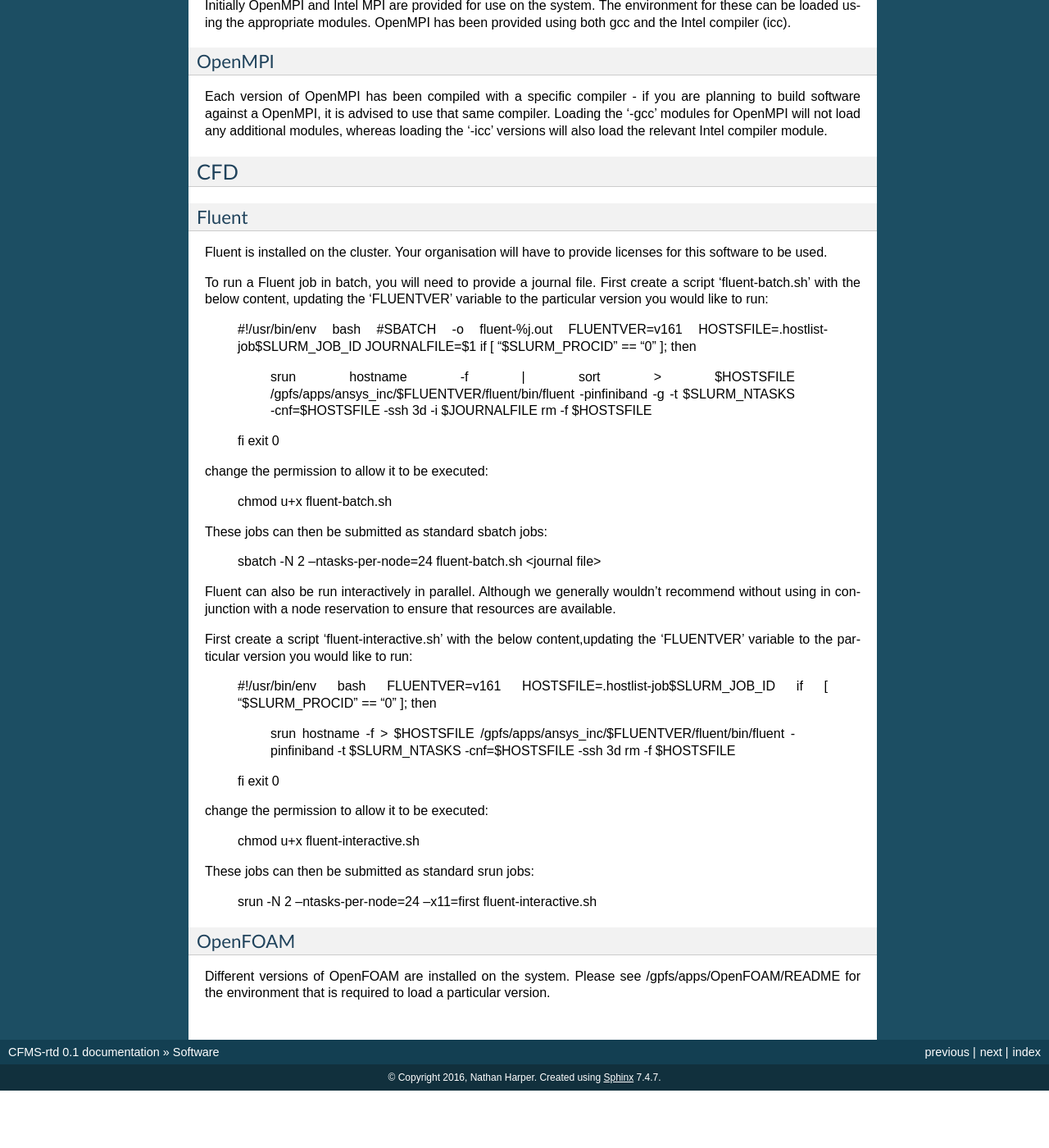
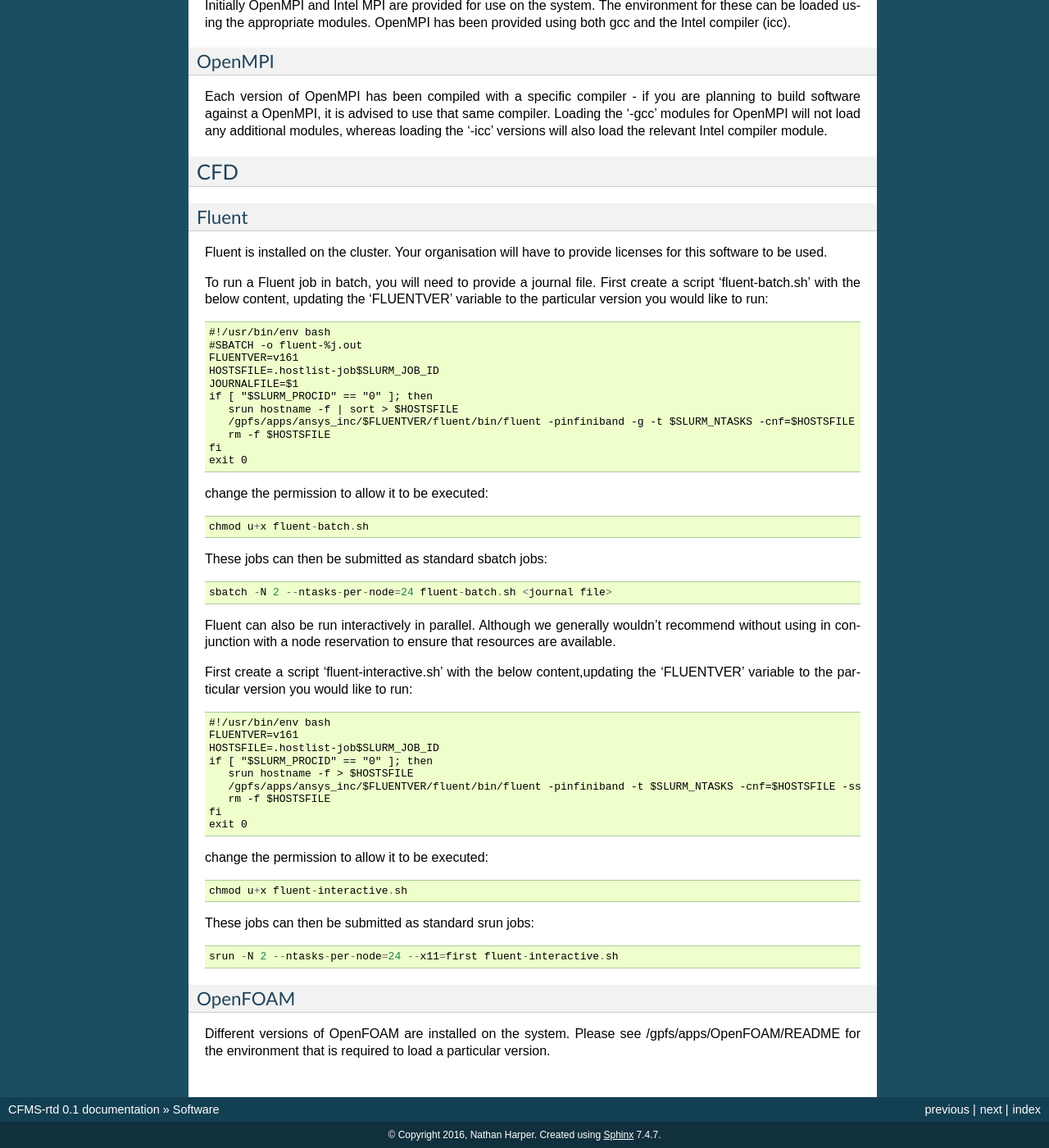
Before and after one commit to CFMS/cfms-rtd, a Sphinx documentation site: the page built from docs/software.rst, in a window 1280 px wide and 1400 px high, scrolled down 1224 px. Shown: the whole window at 82% size. Built offline with Sphinx 7.4.7, drawn with Linux system fonts in a browser that asks for light colours; pages that are not in the unit, such as notebooks, are missing from menus; before the commit the page ends 2554 px from its top, so only the background shows below that.

```diff
--- a/docs/software.rst
+++ b/docs/software.rst
@@ -77,7 +77,7 @@ Fluent
 Fluent is installed on the cluster.    Your organisation will have to provide licenses for this software to be used.
 
 To run a Fluent job in batch, you will need to provide a journal file.   First create a script 'fluent-batch.sh' with the below content,
-updating the 'FLUENTVER' variable to the particular version you would like to run:
+updating the 'FLUENTVER' variable to the particular version you would like to run::
 
   #!/usr/bin/env bash
   #SBATCH -o fluent-%j.out
@@ -91,18 +91,18 @@ updating the 'FLUENTVER' variable to the particular version you would like to ru
   fi
   exit 0
 
-change the permission to allow it to be executed:
+change the permission to allow it to be executed::
 
   chmod u+x fluent-batch.sh
 
-These jobs can then be submitted as standard sbatch jobs:
+These jobs can then be submitted as standard sbatch jobs::
 
   sbatch -N 2 --ntasks-per-node=24 fluent-batch.sh <journal file>
 
 Fluent can also be run interactively in parallel.   Although we generally wouldn't recommend without using in conjunction with a node reservation to
 ensure that resources are available.
 
-First create a script 'fluent-interactive.sh' with the below content,updating the 'FLUENTVER' variable to the particular version you would like to run:
+First create a script 'fluent-interactive.sh' with the below content,updating the 'FLUENTVER' variable to the particular version you would like to run::
 
   #!/usr/bin/env bash
   FLUENTVER=v161
@@ -114,11 +114,11 @@ First create a script 'fluent-interactive.sh' with the below content,updating th
   fi
   exit 0
 
-change the permission to allow it to be executed:
+change the permission to allow it to be executed::
 
   chmod u+x fluent-interactive.sh
 
-These jobs can then be submitted as standard srun jobs:
+These jobs can then be submitted as standard srun jobs::
 
   srun -N 2 --ntasks-per-node=24 --x11=first fluent-interactive.sh
 
```
